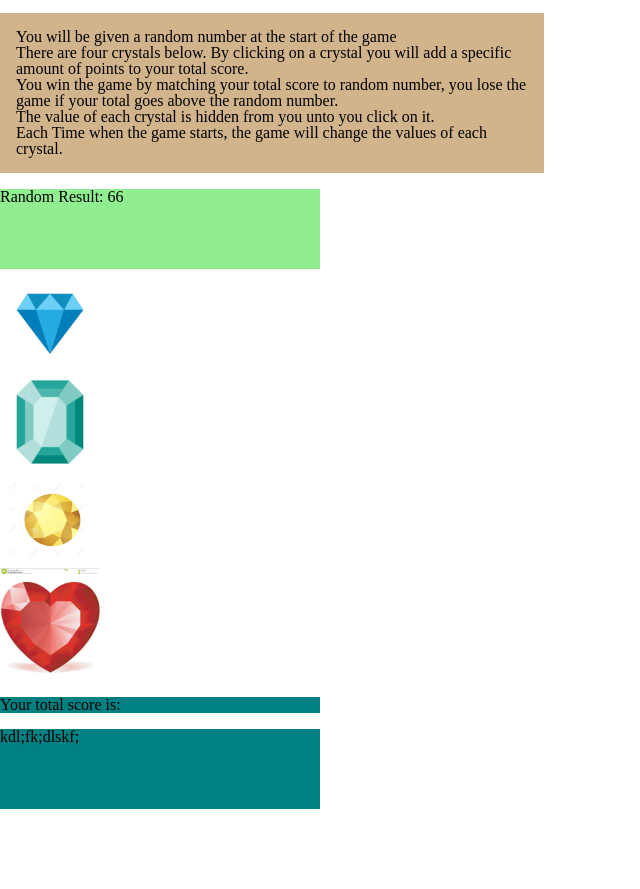
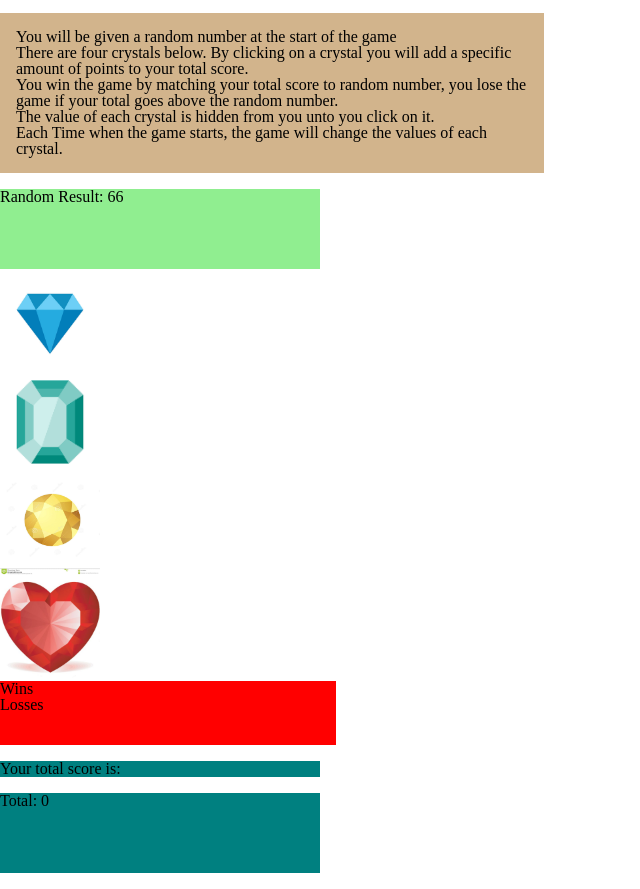
Before and after one commit to jenniferwonguyen/unit-4-game, a plain HTML site: page index.html in a window 1280 px wide. Shown: the part 179-1068 px from the top of the page, without its empty margins (0-640 px from the left). Before the commit the page ends 1004 px from the top, so only its background shows below. Drawn offline with nearby package versions, Linux system fonts and the light colour scheme.

Commit message:
Final Edit

```diff
--- a/assets/css/style.css
+++ b/assets/css/style.css
@@ -34,13 +34,19 @@ body {
     height: 200px;
     width: 20 px;
 }
+.scoreBox {
+    background-color: red;
+    padding-right: 1em;
+    width: 25%;
+    padding-bottom: 2em;
+}
 #tBox {
     background-color: teal;
     width: 25%;
     margin-bottom: 1em;
     margin-top: 1em;
 }
-#scoreBox {
+#resultBox {
     background-color: teal;
     width: 25%;
     padding-bottom: 4em;
--- a/assets/javascript/game.js
+++ b/assets/javascript/game.js
@@ -9,7 +9,11 @@ var startGame = function () {
 randomResult = Math.floor(Math.random() * 60) + 10; //hoisting random number never goes below 10
 
 //a game with 4 crystals and random result
+    $("#result").empty()
     $("#result").html('Random Result: ' + randomResult);
+    $("#resultBox").empty()
+        $("#resultBox").html("Total: " + 0)
+
     for(var i = 0; i < 4; i++) {
 
 // every crystal needs to have random number between 1 - 12
@@ -37,13 +41,13 @@ startGame()
         console.log(totalNum);
 
         // put the totalNum on DOM- PUT IN SCOREBOX
+        // $("#win").html('Win: ' + totalNum);
+        // $("#lost").html('Lost: ' );
 
 
-    // var num = parseInt($(this).attr("randomData"));
+        // total from each click
+        $("#resultBox").html('Total: ' + totalNum);
 
-    // previousNum += num;
-
-    // console.log(previousNum);
 
     if(totalNum > randomResult) {
         console.log('loss');
--- a/index.html
+++ b/index.html
@@ -46,13 +46,16 @@
                     <img id="red" src="../unit-4-game/assets/images/U4red.jpg" height="100px" width="100px">
                 <!-- <p id="crystal-points4"></p> -->
             </div>
-
-    <p id = "win"></p>
-    <p id = "lost"></p>
+            <div class="scoreBox">
+                <p>Wins</p>
+            <p id = "win"></p>
+            <p>Losses</p>
+            <p id = "lost"></p>
+            </div>
 
     <div id="tBox">Your total score is:</div>
 
-    <div id="scoreBox">kdl;fk;dlskf;</div>
+    <div id="resultBox"></div>
 
 
       <script type="text/javascript" src="../unit-4-game/assets/javascript/game.js"></script>
```
